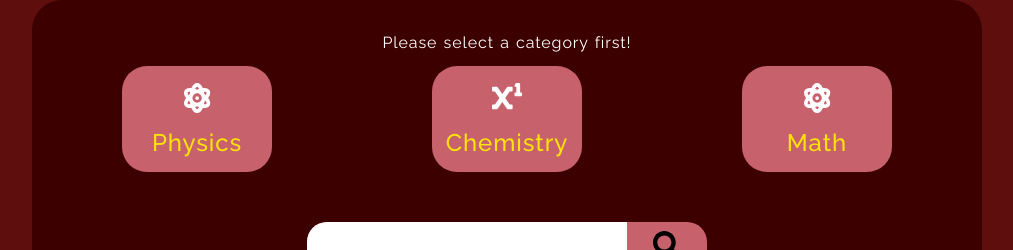
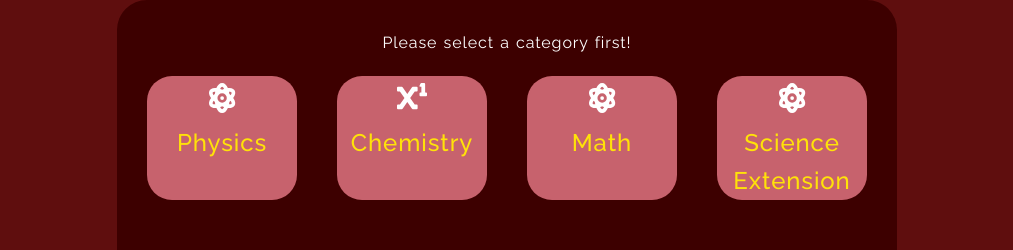
Before and after one commit to alexalextran/react-adash, a React (Create React App) app: page /videos in a window 1280 px wide. Shown: the top 250 px of the page, without its empty margins (133-1146 px from the left). Built offline with nearby package versions, Linux system fonts and the light colour scheme; no server answers.

Commit message:
addded science extension section

```diff
--- a/src/App.css
+++ b/src/App.css
@@ -1030,6 +1030,7 @@ FOOTER
 footer {
   height: 20vh;
   max-height: 250px;
+  width: 100%;
   background-color: rgb(24, 24, 24);
   color: white;
   text-align: center;
@@ -1121,15 +1122,16 @@ Videosection
 }
 
 .videosection__topic {
-  margin: 0px 80px;
+  margin: 10px 20px;
   font-size: 24px;
   font-weight: 500;
+
   cursor: pointer;
   transition: all 500ms;
   text-align: center;
   border-radius: 25px;
   background-color: rgb(199, 98, 109);
-  padding: 10px;
+
   width: 150px;
   display: flex;
   flex-direction: column;
--- a/src/components/VideoSection.jsx
+++ b/src/components/VideoSection.jsx
@@ -120,6 +120,15 @@ const Videosection = () => {
             </span>
             Math
           </div>
+          <div
+            onClick={() => getId("Science Extension")}
+            className="videosection__topic gold clickable"
+          >
+            <span className="carousel__button ">
+              <FontAwesomeIcon icon="atom" />
+            </span>
+            Science Extension
+          </div>
         </ul>
 
         <form
```
